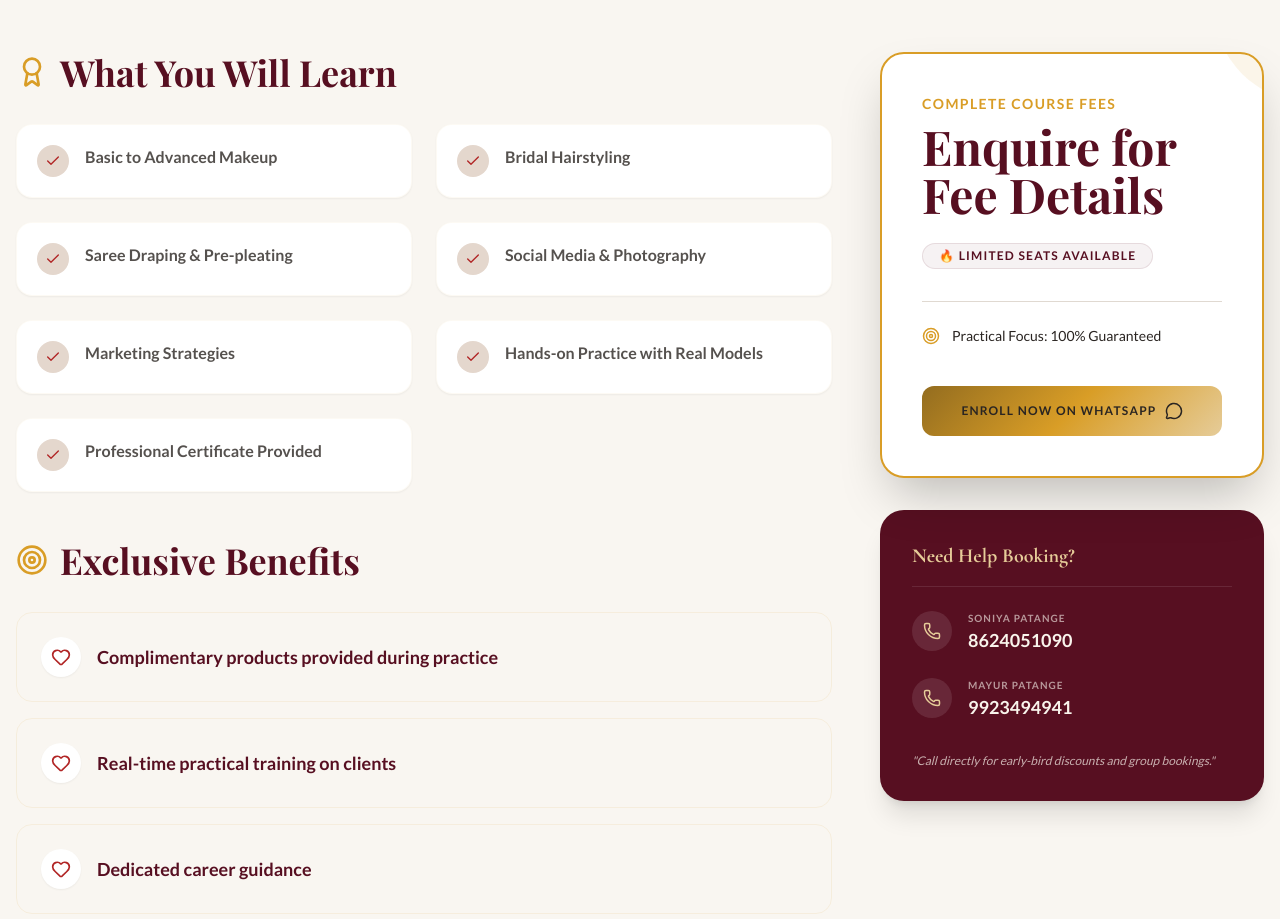
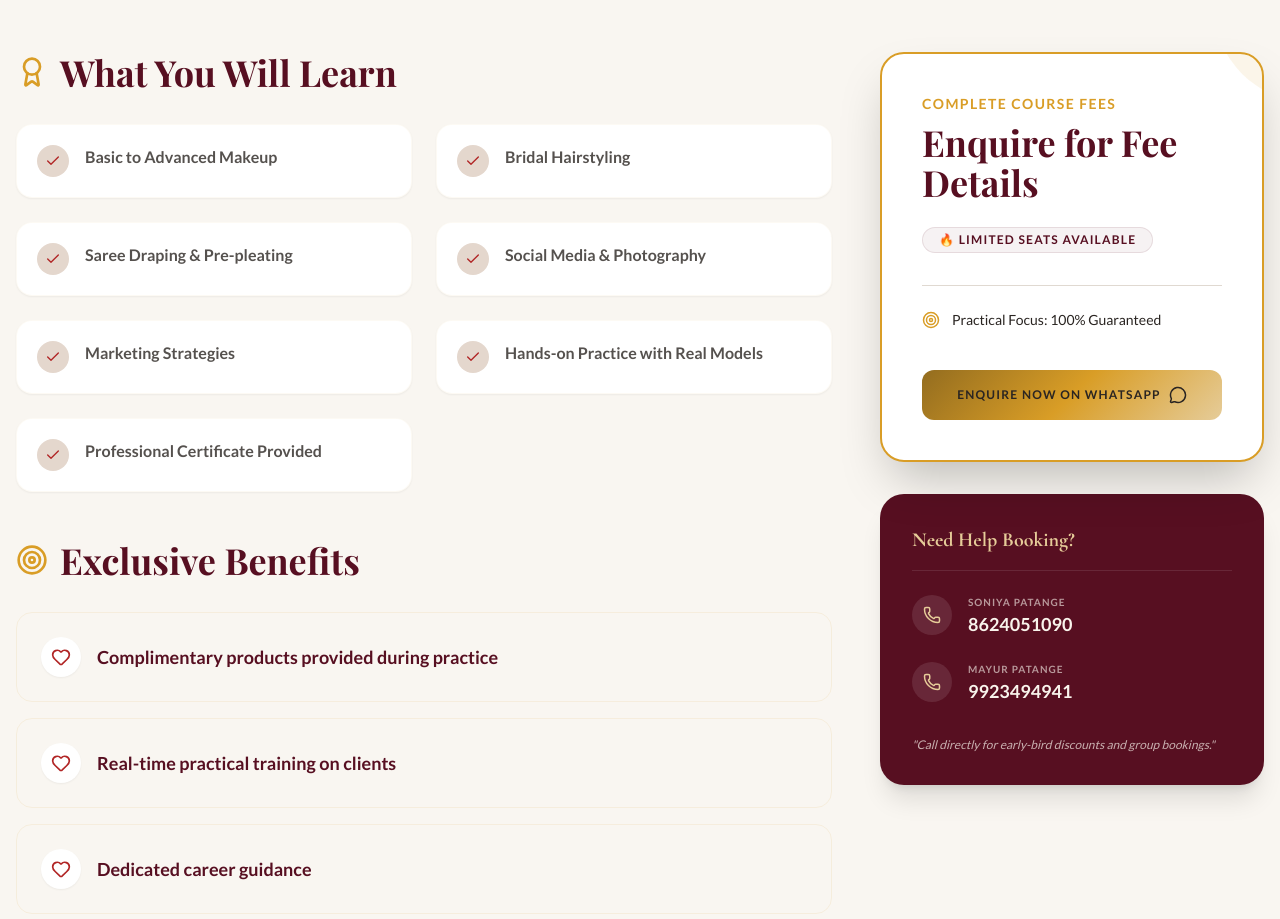
Before and after one commit to samir-shaikh7/Soniya-Repository, a React (Vite) app: page /courses in a window 1280 px wide. Shown: the part 1040-1959 px from the top of the page. Built offline with nearby package versions, Linux system fonts and the light colour scheme; no server answers; the database is empty; the HTML template or start-up script is replaced by a standard one.

Commit message:
Add files via upload

```diff
--- a/src/pages/Courses.tsx
+++ b/src/pages/Courses.tsx
@@ -134,7 +134,7 @@ const Courses = () => {
                 <div className="absolute top-0 right-0 w-24 h-24 bg-gold/10 rounded-bl-full -mr-12 -mt-12" />
 
                 <p className="text-sm font-bold uppercase tracking-widest text-gold mb-2">Complete Course Fees</p>
-                <h3 className="text-5xl font-bold text-burgundy mb-6">{ACADEMY_DETAILS.fees}</h3>
+                <h3 className="text-3xl md:text-4xl font-bold text-burgundy mb-6 leading-tight">{ACADEMY_DETAILS.fees}</h3>
                 <div className="inline-block px-4 py-1 rounded-full bg-burgundy/5 text-burgundy text-xs font-bold uppercase tracking-widest border border-burgundy/10 mb-8">
                   🔥 Limited Seats Available
                 </div>
@@ -149,7 +149,7 @@ const Courses = () => {
                   to="/contact?service=Makeup Course (Academy)"
                   className="w-full flex items-center justify-center gap-2 py-4 gradient-gold text-foreground font-bold tracking-widest uppercase text-xs rounded-xl hover:shadow-xl transition-all"
                 >
-                  Enroll Now on WhatsApp <MessageCircle size={18} />
+                  Enquire Now on WhatsApp <MessageCircle size={18} />
                 </Link>
               </motion.div>
 
```
